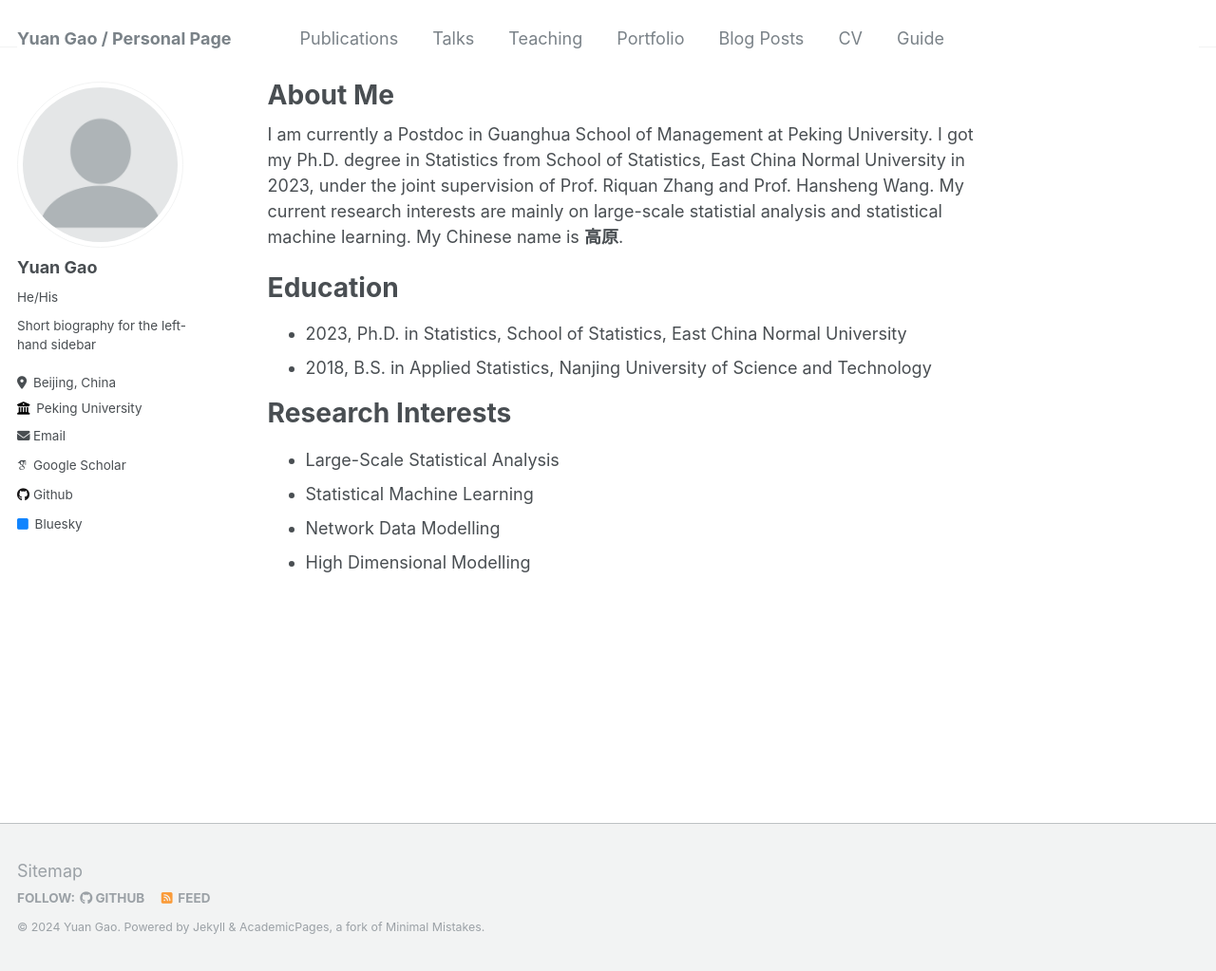
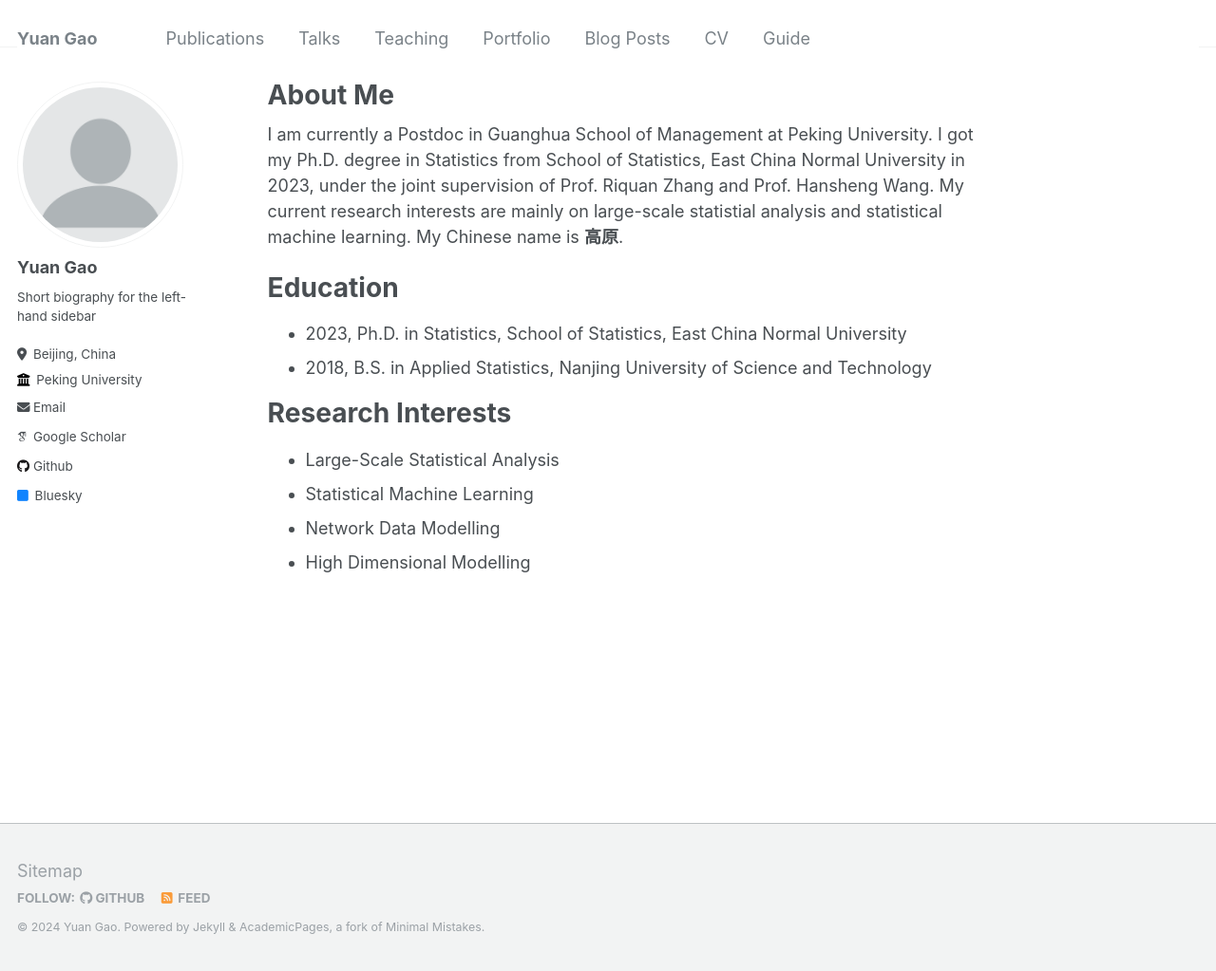
Before and after one commit to YannEmiya/YannEmiya.github.io, a Jekyll site: the page built from _pages/about.md, in a window 1280 px wide and 1023 px high. Shown: the whole window at 95% size. Built offline with Jekyll 4.4.1, drawn with Linux system fonts in a browser that asks for light colours; some web fonts are replaced.

Commit message:
Update _config.yml

```diff
--- a/_config.yml
+++ b/_config.yml
@@ -8,7 +8,7 @@
 
 # Basic Site Settings
 locale                   : "en-US"
-title                    : "Yuan Gao / Personal Page"
+title                    : "Yuan Gao"
 title_separator          : "-"
 name                     : &name "Yuan Gao"
 description              : &description "personal description"
@@ -23,7 +23,7 @@ author:
   # Biographic information
   avatar           : "profile.png"
   name             : "Yuan Gao"
-  pronouns         : "He/His"# example: "she/her"
+  pronouns         : #"He/His"# example: "she/her"
   bio              : "Short biography for the left-hand sidebar"
   location         : "Beijing, China"
   employer         : "Peking University"
```
